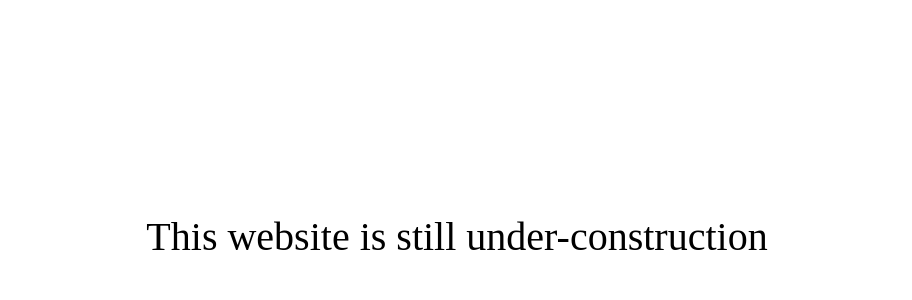
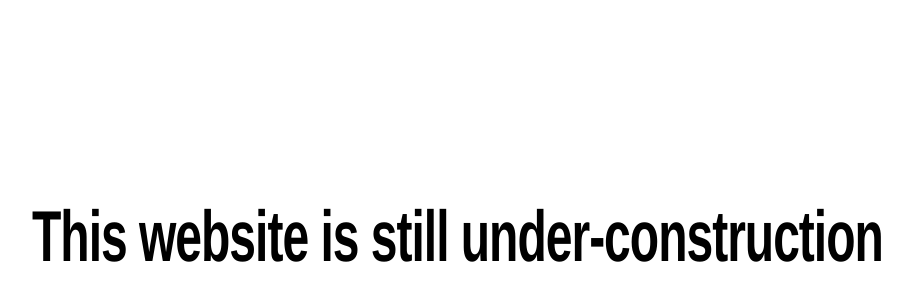
Before and after one commit to phucmaketfb-code/thekass.github.io, a plain HTML site: page index.html in a window 1280 px wide. Shown: the part 164-464 px from the top of the page, without its empty margins (183-1095 px from the left). Drawn offline with Linux system fonts and the light colour scheme.

Commit message:
Update index.html

```diff
--- a/index.html
+++ b/index.html
@@ -2,6 +2,7 @@
 <html>
 <head>
     <title>Under Construction</title>
+
     <style>
         body {
             margin: 0;
@@ -9,13 +10,20 @@
             display: flex;
             justify-content: center;
             align-items: center;
-            font-family: Helvetica,
             background: white;
         }
 
         h1 {
-            font-size: 40px;
-            font-weight: normal;
+            font-family: "Helvetica Neue", Helvetica, Arial, sans-serif;
+            font-weight: 900;
+            font-size: 48px;
+            letter-spacing: -1px;
+            text-align: center;
+
+            transform: scaleY(1.5);
+            transform-origin: center;
+
+            color: black;
         }
     </style>
 </head>
```
